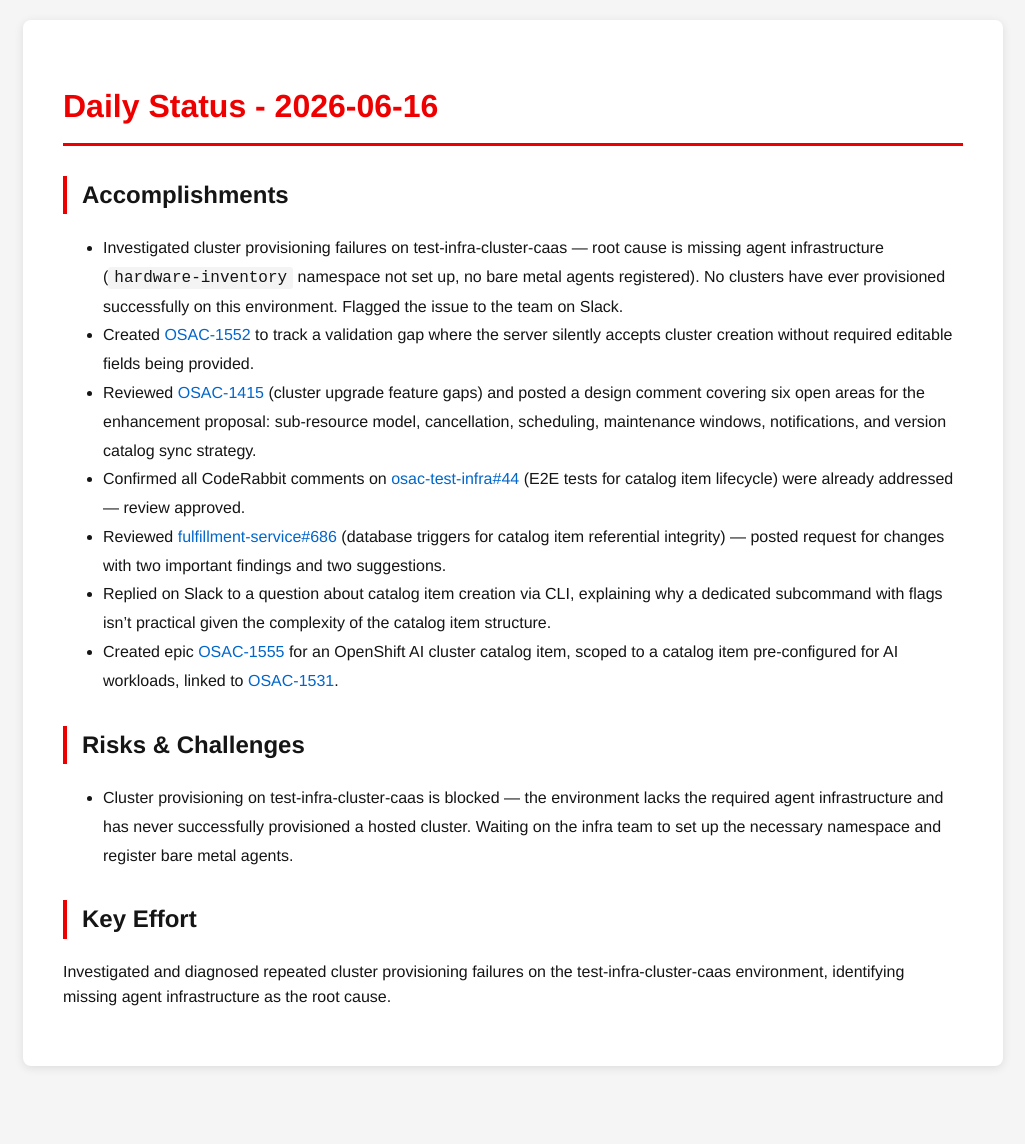
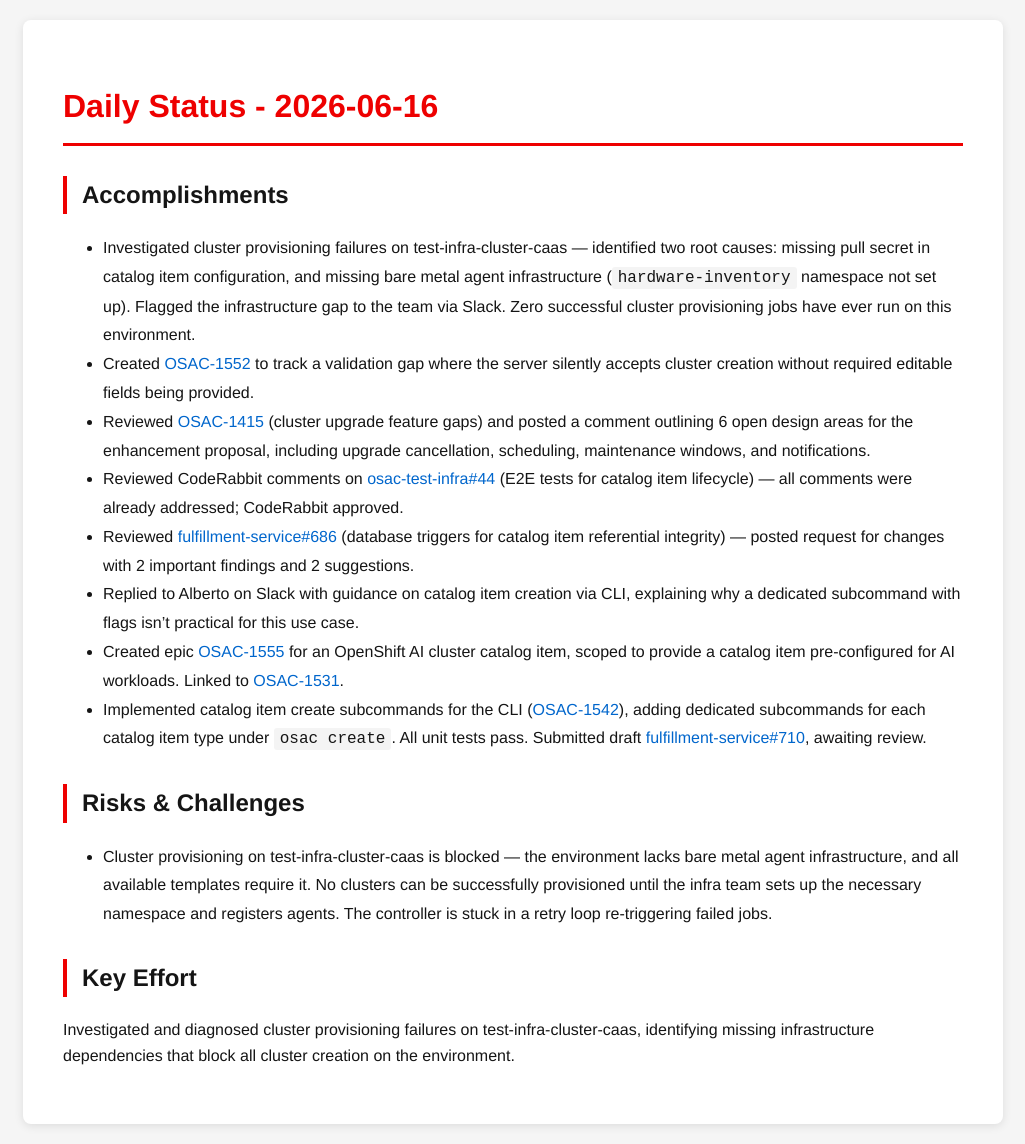
Before and after one commit to tzvatot/daily-status, a Jekyll site: the page built from 2026-06-16.md, in a window 1280 px wide. Shown: the whole page, without its empty margins (127-1152 px from the left). Built offline with Jekyll 4.4.1, drawn with Linux system fonts in a browser that asks for light colours; before the commit the page ends 1086 px from its top, so only the background shows below that.

Commit message:
Daily status update - 2026-06-16

```diff
--- a/2026-06-16.md
+++ b/2026-06-16.md
@@ -7,16 +7,17 @@ date: 2026-06-16
 # Daily Status - 2026-06-16
 
 ## Accomplishments
-- Investigated cluster provisioning failures on test-infra-cluster-caas — root cause is missing agent infrastructure (`hardware-inventory` namespace not set up, no bare metal agents registered). No clusters have ever provisioned successfully on this environment. Flagged the issue to the team on Slack.
+- Investigated cluster provisioning failures on test-infra-cluster-caas — identified two root causes: missing pull secret in catalog item configuration, and missing bare metal agent infrastructure (`hardware-inventory` namespace not set up). Flagged the infrastructure gap to the team via Slack. Zero successful cluster provisioning jobs have ever run on this environment.
 - Created [OSAC-1552](https://redhat.atlassian.net/browse/OSAC-1552) to track a validation gap where the server silently accepts cluster creation without required editable fields being provided.
-- Reviewed [OSAC-1415](https://redhat.atlassian.net/browse/OSAC-1415) (cluster upgrade feature gaps) and posted a design comment covering six open areas for the enhancement proposal: sub-resource model, cancellation, scheduling, maintenance windows, notifications, and version catalog sync strategy.
-- Confirmed all CodeRabbit comments on [osac-test-infra#44](https://github.com/osac-project/osac-test-infra/pull/44) (E2E tests for catalog item lifecycle) were already addressed — review approved.
-- Reviewed [fulfillment-service#686](https://github.com/osac-project/fulfillment-service/pull/686) (database triggers for catalog item referential integrity) — posted request for changes with two important findings and two suggestions.
-- Replied on Slack to a question about catalog item creation via CLI, explaining why a dedicated subcommand with flags isn't practical given the complexity of the catalog item structure.
-- Created epic [OSAC-1555](https://redhat.atlassian.net/browse/OSAC-1555) for an OpenShift AI cluster catalog item, scoped to a catalog item pre-configured for AI workloads, linked to [OSAC-1531](https://redhat.atlassian.net/browse/OSAC-1531).
+- Reviewed [OSAC-1415](https://redhat.atlassian.net/browse/OSAC-1415) (cluster upgrade feature gaps) and posted a comment outlining 6 open design areas for the enhancement proposal, including upgrade cancellation, scheduling, maintenance windows, and notifications.
+- Reviewed CodeRabbit comments on [osac-test-infra#44](https://github.com/osac-project/osac-test-infra/pull/44) (E2E tests for catalog item lifecycle) — all comments were already addressed; CodeRabbit approved.
+- Reviewed [fulfillment-service#686](https://github.com/osac-project/fulfillment-service/pull/686) (database triggers for catalog item referential integrity) — posted request for changes with 2 important findings and 2 suggestions.
+- Replied to Alberto on Slack with guidance on catalog item creation via CLI, explaining why a dedicated subcommand with flags isn't practical for this use case.
+- Created epic [OSAC-1555](https://redhat.atlassian.net/browse/OSAC-1555) for an OpenShift AI cluster catalog item, scoped to provide a catalog item pre-configured for AI workloads. Linked to [OSAC-1531](https://redhat.atlassian.net/browse/OSAC-1531).
+- Implemented catalog item create subcommands for the CLI ([OSAC-1542](https://redhat.atlassian.net/browse/OSAC-1542)), adding dedicated subcommands for each catalog item type under `osac create`. All unit tests pass. Submitted draft [fulfillment-service#710](https://github.com/osac-project/fulfillment-service/pull/710), awaiting review.
 
 ## Risks & Challenges
-- Cluster provisioning on test-infra-cluster-caas is blocked — the environment lacks the required agent infrastructure and has never successfully provisioned a hosted cluster. Waiting on the infra team to set up the necessary namespace and register bare metal agents.
+- Cluster provisioning on test-infra-cluster-caas is blocked — the environment lacks bare metal agent infrastructure, and all available templates require it. No clusters can be successfully provisioned until the infra team sets up the necessary namespace and registers agents. The controller is stuck in a retry loop re-triggering failed jobs.
 
 ## Key Effort
-Investigated and diagnosed repeated cluster provisioning failures on the test-infra-cluster-caas environment, identifying missing agent infrastructure as the root cause.
+Investigated and diagnosed cluster provisioning failures on test-infra-cluster-caas, identifying missing infrastructure dependencies that block all cluster creation on the environment.
```
